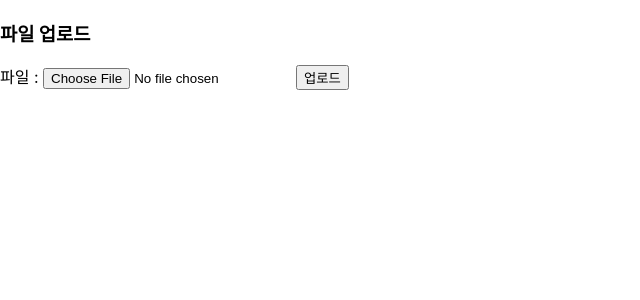
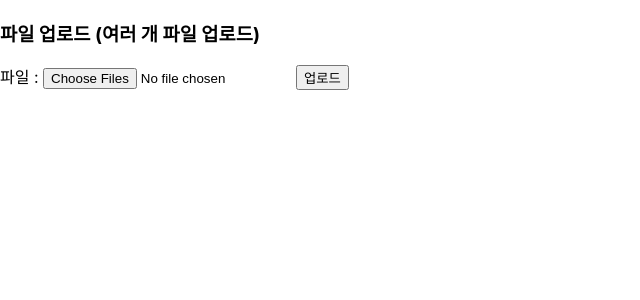
Before and after one commit to Moongchi18/guad, a React (Create React App) app in the folder guad_frontend/: page /upload in a window 1280 px wide. Shown: the top 300 px of the page, without its empty margins (0-640 px from the left). Built offline with nearby package versions, Linux system fonts and the light colour scheme.

Commit message:
업로드 테스트

```diff
--- a/guad_frontend/src/fileUploadForm.js
+++ b/guad_frontend/src/fileUploadForm.js
@@ -2,10 +2,10 @@ function fileUploadForm() {
 
   return (
     <>
-    <h3>파일 업로드</h3>
-    <form id="fileUploadForm" method="post" action="/upload/fileUpload" enctype="multipart/form-data">
-      파일 : <input type="file" id="uploadFile" name="uploadFile"/>
-      <input type="submit" value="업로드"></input>
+    <h3>파일 업로드 (여러 개 파일 업로드)</h3>
+    <form id="fileUploadFormMulti" method="post" action="/upload/fileUploadMultiple" enctype="multipart/form-data">
+      파일 : <input type="file" id="uploadFileMulti" name="uploadFileMulti" multiple="multiple"/>
+      <input type="submit" value="업로드"/>
     </form>
     </>
   );
```
